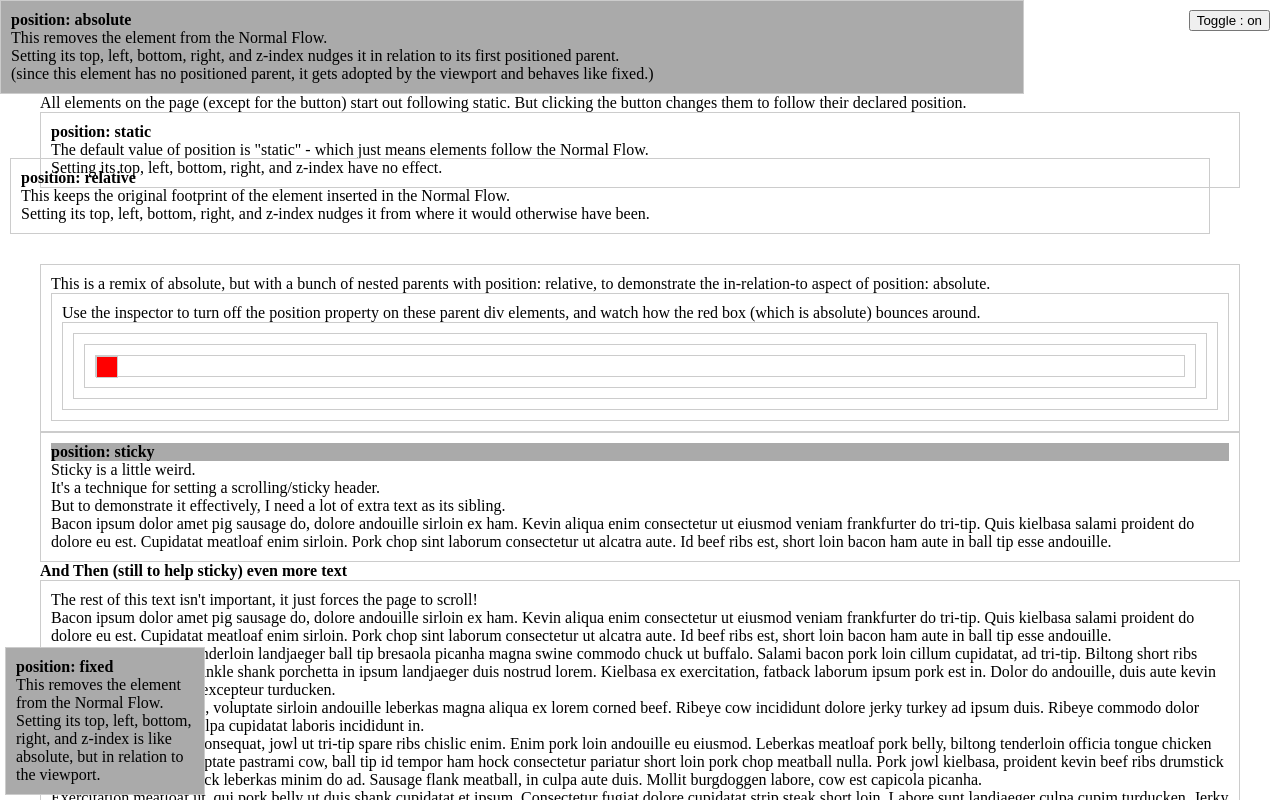
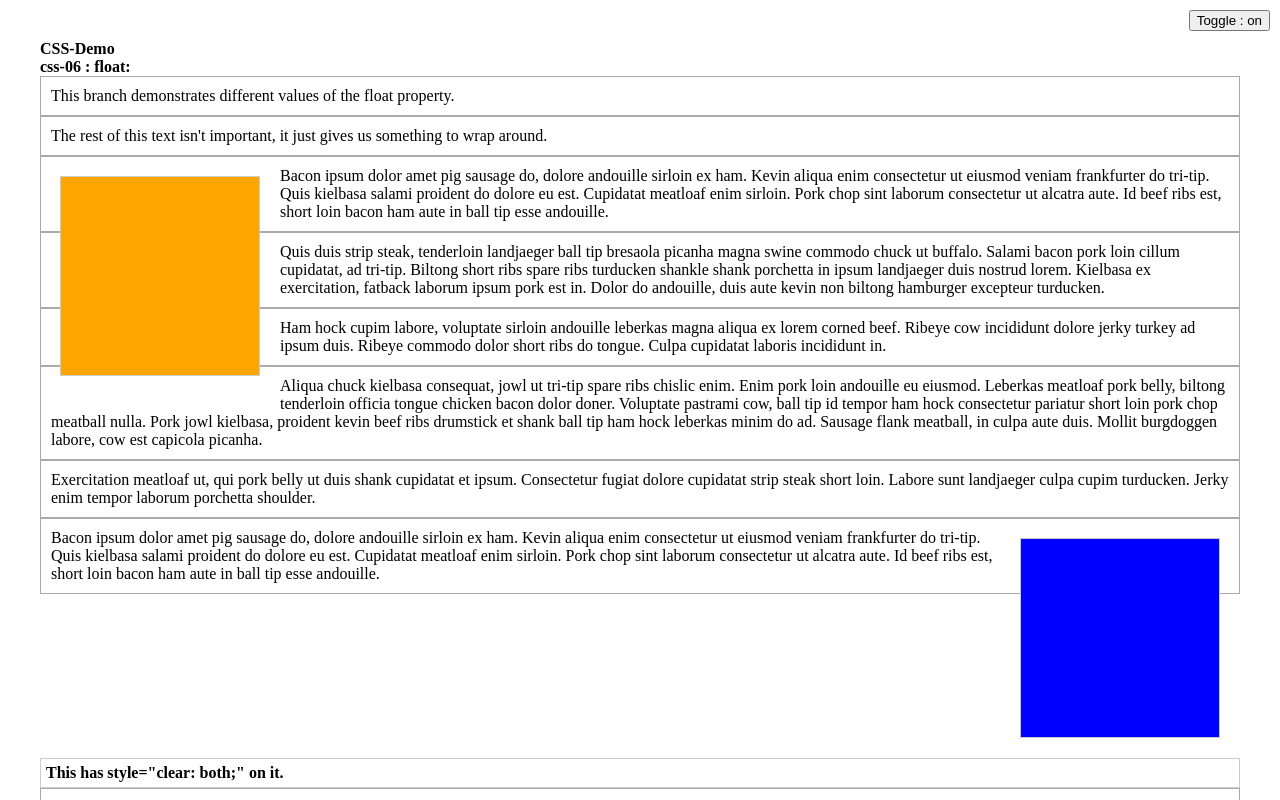
Before and after one commit to IGME-330-01-2235/css-demo, a website built with Vite: page src/index.html in a window 1280 px wide. Both pictures are taken after a click on the button "Toggle : off". Shown: the top 800 px of the page. Built offline with nearby package versions, Linux system fonts and the light colour scheme.

Commit message:
Demo 06 : float

```diff
--- a/src/index.html
+++ b/src/index.html
@@ -8,57 +8,19 @@
   </head>
   <body class="off">
     <h1>CSS-Demo</h1>
-    <h2>css-05 : position:</h2>
-    <p>This branch demonstrates different values of the position property.</p>
-    <p>All elements on the page (except for the button) start out following static. But clicking the button changes them to follow their declared position.</p>
+    <h2>css-06 : float:</h2>
     <button id="toggle-button">Toggle : off</button>
-    <div class="static">
-      <h3>position: static</h3>
-      <p>The default value of position is "static" - which just means elements follow the Normal Flow.</p>
-      <p>Setting its top, left, bottom, right, and z-index have no effect.</p>
-    </div>
-    <div class="relative">
-      <h3>position: relative</h3>
-      <p>This keeps the original footprint of the element inserted in the Normal Flow.</p>
-      <p>Setting its top, left, bottom, right, and z-index nudges it from where it would otherwise have been.</p>
-    </div>
-    <div class="absolute">
-      <h3>position: absolute</h3>
-      <p>This removes the element from the Normal Flow.</p>
-      <p>Setting its top, left, bottom, right, and z-index nudges it in relation to its first positioned parent.</p>
-      <p>(since this element has no positioned parent, it gets adopted by the viewport and behaves like fixed.)</p>
-    </div>
-    <div style="position: relative;">
-      <p>This is a remix of absolute, but with a bunch of nested parents with position: relative, to demonstrate the in-relation-to aspect of position: absolute.</p>
-      <div style="position: relative;">
-        <p>Use the inspector to turn off the position property on these parent div elements, and watch how the red box (which is absolute) bounces around.</p>
-        <div style="position: relative;">
-          <div style="position: relative;">
-            <div style="position: relative;">
-              <div style="position: relative;">
-                <div class="absolute red-square"></div>
-              </div>
-            </div>
-          </div>
-        </div>
-      </div>
-    </div>
-    <div class="fixed">
-      <h3>position: fixed</h3>
-      <p>This removes the element from the Normal Flow.</p>
-      <p>Setting its top, left, bottom, right, and z-index is like absolute, but in relation to the viewport.</p>
-    </div>
-    <div>
-      <h3 class="sticky">position: sticky</h3>
-      <p>Sticky is a little weird.</p>
-      <p>It's a technique for setting a scrolling/sticky header.</p>
-      <p>But to demonstrate it effectively, I need a lot of extra text as its sibling.</p>
+    <p>This branch demonstrates different values of the float property.</p>
+    <p>The rest of this text isn't important, it just gives us something to wrap around.</p>
+    <div class="left"></div>
     <p>Bacon ipsum dolor amet pig sausage do, dolore andouille sirloin ex ham. Kevin aliqua enim consectetur ut eiusmod veniam frankfurter do tri-tip. Quis kielbasa salami proident do dolore eu est. Cupidatat meatloaf enim sirloin. Pork chop sint laborum consectetur ut alcatra aute. Id beef ribs est, short loin bacon ham aute in ball tip esse andouille.</p>
-    </div>
-    <h4>And Then (still to help sticky) even more text</h4>
-    <div>
-      <p>The rest of this text isn't important, it just forces the page to scroll!</p>
+    <p>Quis duis strip steak, tenderloin landjaeger ball tip bresaola picanha magna swine commodo chuck ut buffalo. Salami bacon pork loin cillum cupidatat, ad tri-tip. Biltong short ribs spare ribs turducken shankle shank porchetta in ipsum landjaeger duis nostrud lorem. Kielbasa ex exercitation, fatback laborum ipsum pork est in. Dolor do andouille, duis aute kevin non biltong hamburger excepteur turducken.</p>
+    <p>Ham hock cupim labore, voluptate sirloin andouille leberkas magna aliqua ex lorem corned beef. Ribeye cow incididunt dolore jerky turkey ad ipsum duis. Ribeye commodo dolor short ribs do tongue. Culpa cupidatat laboris incididunt in.</p>
+    <p>Aliqua chuck kielbasa consequat, jowl ut tri-tip spare ribs chislic enim. Enim pork loin andouille eu eiusmod. Leberkas meatloaf pork belly, biltong tenderloin officia tongue chicken bacon dolor doner. Voluptate pastrami cow, ball tip id tempor ham hock consectetur pariatur short loin pork chop meatball nulla. Pork jowl kielbasa, proident kevin beef ribs drumstick et shank ball tip ham hock leberkas minim do ad. Sausage flank meatball, in culpa aute duis. Mollit burgdoggen labore, cow est capicola picanha.</p>
+    <p>Exercitation meatloaf ut, qui pork belly ut duis shank cupidatat et ipsum. Consectetur fugiat dolore cupidatat strip steak short loin. Labore sunt landjaeger culpa cupim turducken. Jerky enim tempor laborum porchetta shoulder.</p>
+    <div class="right"></div>
     <p>Bacon ipsum dolor amet pig sausage do, dolore andouille sirloin ex ham. Kevin aliqua enim consectetur ut eiusmod veniam frankfurter do tri-tip. Quis kielbasa salami proident do dolore eu est. Cupidatat meatloaf enim sirloin. Pork chop sint laborum consectetur ut alcatra aute. Id beef ribs est, short loin bacon ham aute in ball tip esse andouille.</p>
+    <h4 style="clear: both;">This has style="clear: both;" on it.</h4>
     <p>Quis duis strip steak, tenderloin landjaeger ball tip bresaola picanha magna swine commodo chuck ut buffalo. Salami bacon pork loin cillum cupidatat, ad tri-tip. Biltong short ribs spare ribs turducken shankle shank porchetta in ipsum landjaeger duis nostrud lorem. Kielbasa ex exercitation, fatback laborum ipsum pork est in. Dolor do andouille, duis aute kevin non biltong hamburger excepteur turducken.</p>
     <p>Ham hock cupim labore, voluptate sirloin andouille leberkas magna aliqua ex lorem corned beef. Ribeye cow incididunt dolore jerky turkey ad ipsum duis. Ribeye commodo dolor short ribs do tongue. Culpa cupidatat laboris incididunt in.</p>
     <p>Aliqua chuck kielbasa consequat, jowl ut tri-tip spare ribs chislic enim. Enim pork loin andouille eu eiusmod. Leberkas meatloaf pork belly, biltong tenderloin officia tongue chicken bacon dolor doner. Voluptate pastrami cow, ball tip id tempor ham hock consectetur pariatur short loin pork chop meatball nulla. Pork jowl kielbasa, proident kevin beef ribs drumstick et shank ball tip ham hock leberkas minim do ad. Sausage flank meatball, in culpa aute duis. Mollit burgdoggen labore, cow est capicola picanha.</p>
@@ -68,12 +30,6 @@
     <p>Ham hock cupim labore, voluptate sirloin andouille leberkas magna aliqua ex lorem corned beef. Ribeye cow incididunt dolore jerky turkey ad ipsum duis. Ribeye commodo dolor short ribs do tongue. Culpa cupidatat laboris incididunt in.</p>
     <p>Aliqua chuck kielbasa consequat, jowl ut tri-tip spare ribs chislic enim. Enim pork loin andouille eu eiusmod. Leberkas meatloaf pork belly, biltong tenderloin officia tongue chicken bacon dolor doner. Voluptate pastrami cow, ball tip id tempor ham hock consectetur pariatur short loin pork chop meatball nulla. Pork jowl kielbasa, proident kevin beef ribs drumstick et shank ball tip ham hock leberkas minim do ad. Sausage flank meatball, in culpa aute duis. Mollit burgdoggen labore, cow est capicola picanha.</p>
     <p>Exercitation meatloaf ut, qui pork belly ut duis shank cupidatat et ipsum. Consectetur fugiat dolore cupidatat strip steak short loin. Labore sunt landjaeger culpa cupim turducken. Jerky enim tempor laborum porchetta shoulder.</p>
-    <p>Bacon ipsum dolor amet pig sausage do, dolore andouille sirloin ex ham. Kevin aliqua enim consectetur ut eiusmod veniam frankfurter do tri-tip. Quis kielbasa salami proident do dolore eu est. Cupidatat meatloaf enim sirloin. Pork chop sint laborum consectetur ut alcatra aute. Id beef ribs est, short loin bacon ham aute in ball tip esse andouille.</p>
-      <p>Quis duis strip steak, tenderloin landjaeger ball tip bresaola picanha magna swine commodo chuck ut buffalo. Salami bacon pork loin cillum cupidatat, ad tri-tip. Biltong short ribs spare ribs turducken shankle shank porchetta in ipsum landjaeger duis nostrud lorem. Kielbasa ex exercitation, fatback laborum ipsum pork est in. Dolor do andouille, duis aute kevin non biltong hamburger excepteur turducken.</p>
-      <p>Ham hock cupim labore, voluptate sirloin andouille leberkas magna aliqua ex lorem corned beef. Ribeye cow incididunt dolore jerky turkey ad ipsum duis. Ribeye commodo dolor short ribs do tongue. Culpa cupidatat laboris incididunt in.</p>
-      <p>Aliqua chuck kielbasa consequat, jowl ut tri-tip spare ribs chislic enim. Enim pork loin andouille eu eiusmod. Leberkas meatloaf pork belly, biltong tenderloin officia tongue chicken bacon dolor doner. Voluptate pastrami cow, ball tip id tempor ham hock consectetur pariatur short loin pork chop meatball nulla. Pork jowl kielbasa, proident kevin beef ribs drumstick et shank ball tip ham hock leberkas minim do ad. Sausage flank meatball, in culpa aute duis. Mollit burgdoggen labore, cow est capicola picanha.</p>
-      <p>Exercitation meatloaf ut, qui pork belly ut duis shank cupidatat et ipsum. Consectetur fugiat dolore cupidatat strip steak short loin. Labore sunt landjaeger culpa cupim turducken. Jerky enim tempor laborum porchetta shoulder.</p>
-    </div>
     <script type="module" src="./main.ts"></script>
   </body>
 </html>
--- a/src/styles.css
+++ b/src/styles.css
@@ -9,48 +9,36 @@ button {
   z-index: 100;
 }
 
+p {
+  padding: 10px;
+  border: 1px solid #aaa;
+}
+
 div {
   border: 1px solid #ccc;
   padding: 10px;
+  width: 200px;
+  height: 200px;
+  margin: 20px;
 }
 
 h1, h2, h3, h4  {
   font-weight: bold;
 }
 
-.on .relative {
-  position: relative;
-  top: -30px;
-  left: -30px;
+h4 {
+  padding: 5px;
+  border: 1px solid #ccc;
 }
 
-.on .absolute {
-  background-color: #aaa;
-  position: absolute;
-  top: 0;
-  left: 0;
-  width: 80%;
+.on .left {
+  background-color: orange;
+  float: inline-start;
+  /* use ^^^^^^^^^^^^ instead of float: left; ... it's rtl/ltr independent!*/
 }
 
-.on .absolute.red-square {
-  background-color: red;
-  width: 20px;
-  height: 20px;
-  top: 0;
-  left: 0;
+.on .right {
+  background-color: blue;
+  float: inline-end;
+  /* use ^^^^^^^^^^ instead of float: right; ... it's rtl/ltr independent!*/
 }
-
-.on .fixed {
-  background-color: #aaa;
-  position: fixed;
-  bottom: 5px;
-  left: 5px;
-  width: 200px;
-  z-index: 1;
-}
-
-.on .sticky {
-  position: sticky;
-  background-color: #aaa;
-  top: 0;
-}
```
Also changed, not shown: README.md. Lines whose indentation alone changed are shown as unchanged.
